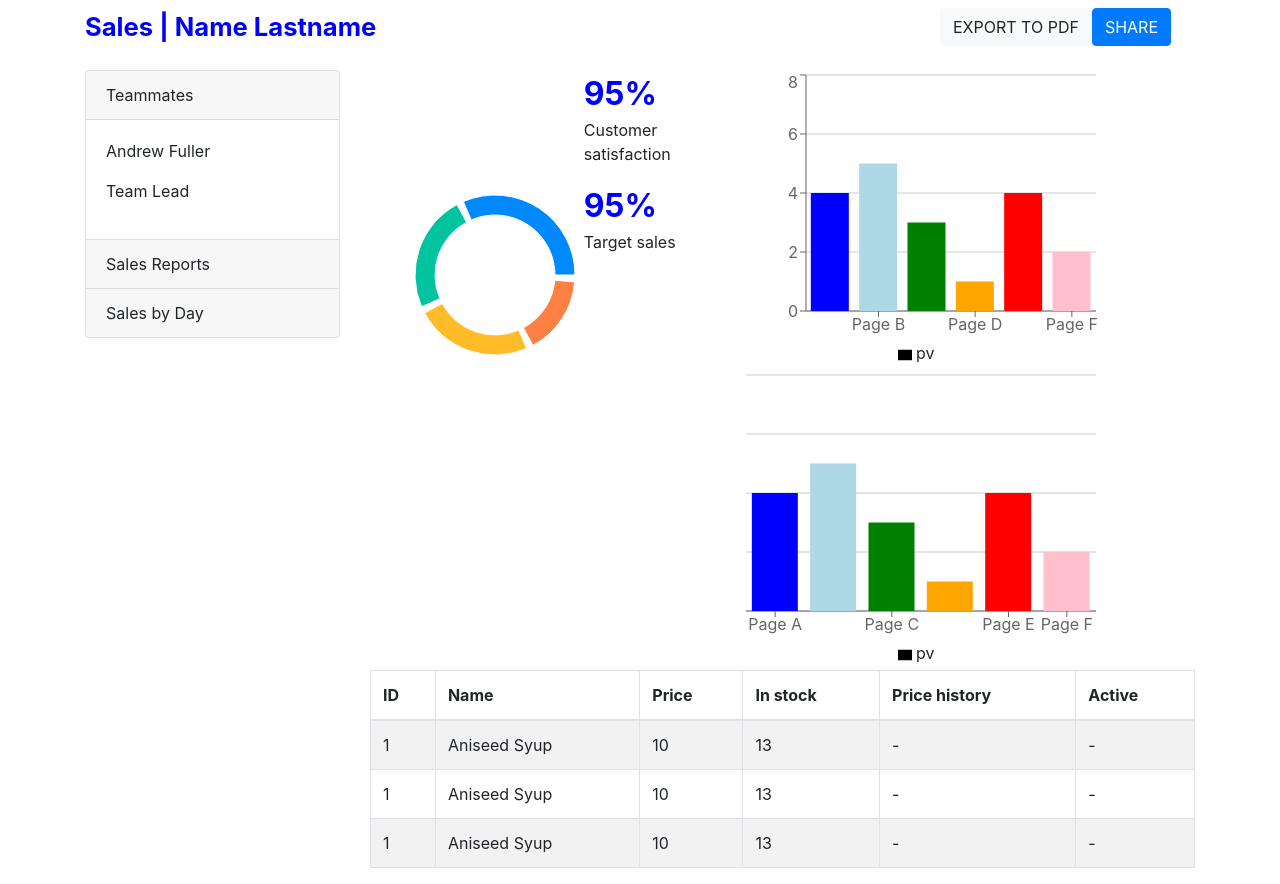
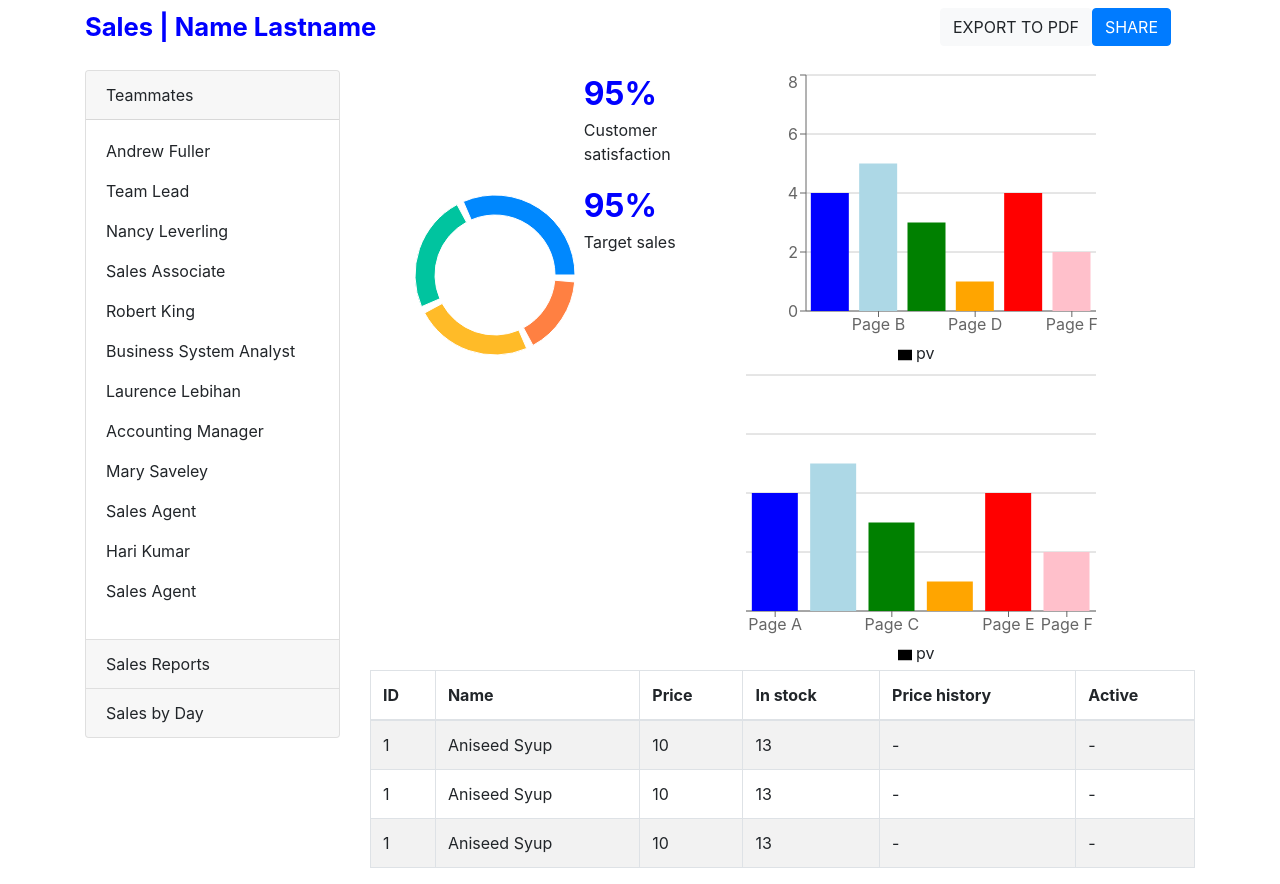
Before and after one commit to agustinmformoso/dashboard, a React (Create React App) app in the folder ui/: page / in a window 1280 px wide. Built offline with nearby package versions, Linux system fonts and the light colour scheme.

Commit message:
accordion item working

```diff
--- a/ui/src/Components/AccordionItem/index.jsx
+++ b/ui/src/Components/AccordionItem/index.jsx
@@ -1,11 +1,11 @@
 import React from 'react'
 import "./styles.css";
 
-const AccordionItem = () => {
+const AccordionItem = ({ t }) => {
     return (
         <div>
-            <p>Andrew Fuller</p>
-            <p>Team Lead</p>
+            <p>{t.name} {t.last_name}</p>
+            <p>{t.rol}</p>
         </div>
     )
 }
--- a/ui/src/Components/AccordionPanel/index.jsx
+++ b/ui/src/Components/AccordionPanel/index.jsx
@@ -1,8 +1,9 @@
-import React from 'react';
+import React, { useState } from 'react';
 import "./styles.css";
 import Accordion from 'react-bootstrap/Accordion';
 import Card from 'react-bootstrap/Card';
 import AccordionItem from '../AccordionItem';
+import data from '../../db/db.json';
 
 const AccordionPanel = () => {
     return (
@@ -13,7 +14,13 @@ const AccordionPanel = () => {
                 </Accordion.Toggle>
                 <Accordion.Collapse eventKey="0">
                     <Card.Body>
-                        <AccordionItem />
+                        <div>
+                            {
+                                data.teammates.map((t) => (
+                                    <AccordionItem t={t} />
+                                )
+                                )}
+                        </div>
                     </Card.Body>
                 </Accordion.Collapse>
             </Card>
--- a/ui/src/db/db.json
+++ b/ui/src/db/db.json
@@ -3,37 +3,37 @@
       {
         "id": 0,
         "name": "Andrew",
-        "last-name": "Fuller",
+        "last_name": "Fuller",
         "rol": "Team Lead"
       },
       {
         "id": 1,
         "name": "Nancy",
-        "last-name": "Leverling",
+        "last_name": "Leverling",
         "rol": "Sales Associate"
       },
       {
         "id": 2,
         "name": "Robert",
-        "last-name": "King",
+        "last_name": "King",
         "rol": "Business System Analyst"
       },
       {
         "id": 3,
         "name": "Laurence",
-        "last-name": "Lebihan",
+        "last_name": "Lebihan",
         "rol": "Accounting Manager"
       },
       {
         "id": 4,
         "name": "Mary",
-        "last-name": "Saveley",
+        "last_name": "Saveley",
         "rol": "Sales Agent"
       },
       {
         "id": 5,
         "name": "Hari",
-        "last-name": "Kumar",
+        "last_name": "Kumar",
         "rol": "Sales Agent"
       }
     ]
```
Also changed, not shown: ui/src/state.jsx (added, +18 -0 lines).
